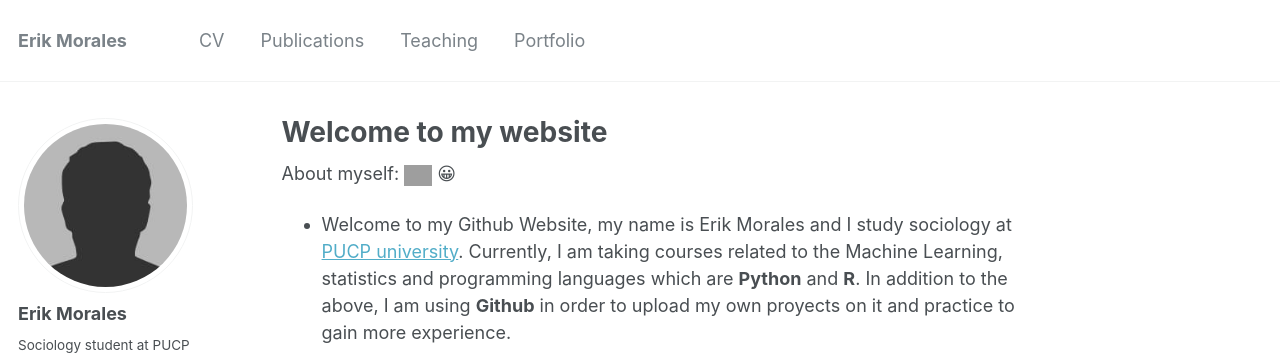
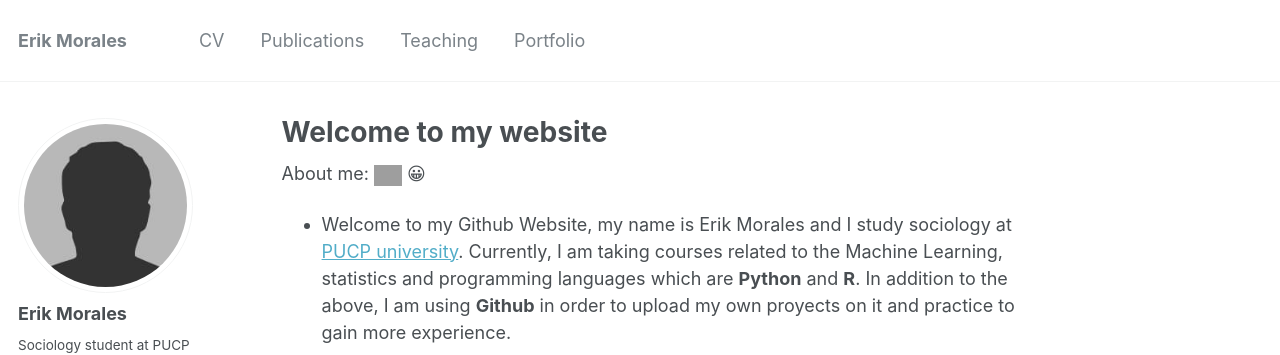
Before and after one commit to HaloReach2552/Brando.fold.github.io, a Jekyll site: the page built from _pages/about.md, in a window 1280 px wide. Shown: the top 355 px of the page. Built offline with Jekyll 4.4.1, drawn with Linux system fonts in a browser that asks for light colours; grey boxes are pictures that could not be loaded.

Commit message:
Update about.md

```diff
--- a/_pages/about.md
+++ b/_pages/about.md
@@ -8,7 +8,7 @@ redirect_from:
   - /about.html
 ---
 
-About myself: <img src="https://user-images.githubusercontent.com/1303154/88677602-1635ba80-d120-11ea-84d8-d263ba5fc3c0.gif" width="28px" alt="hi"> 😀
+About me: <img src="https://user-images.githubusercontent.com/1303154/88677602-1635ba80-d120-11ea-84d8-d263ba5fc3c0.gif" width="28px" alt="hi"> 😀
 
 * Welcome to my Github Website, my name is Erik Morales and I study sociology at [PUCP university](https://www.pucp.edu.pe/). Currently, I am taking courses related to the Machine Learning, statistics and programming languages which are **Python** and **R**. In addition to the above, I am using **Github** in order to upload my own proyects on it and practice to gain more experience.
 * Here I leave my repository 👉 Link: [haloreach2552.github.com](https://github.com/HaloReach2552/Data_repository)
```
